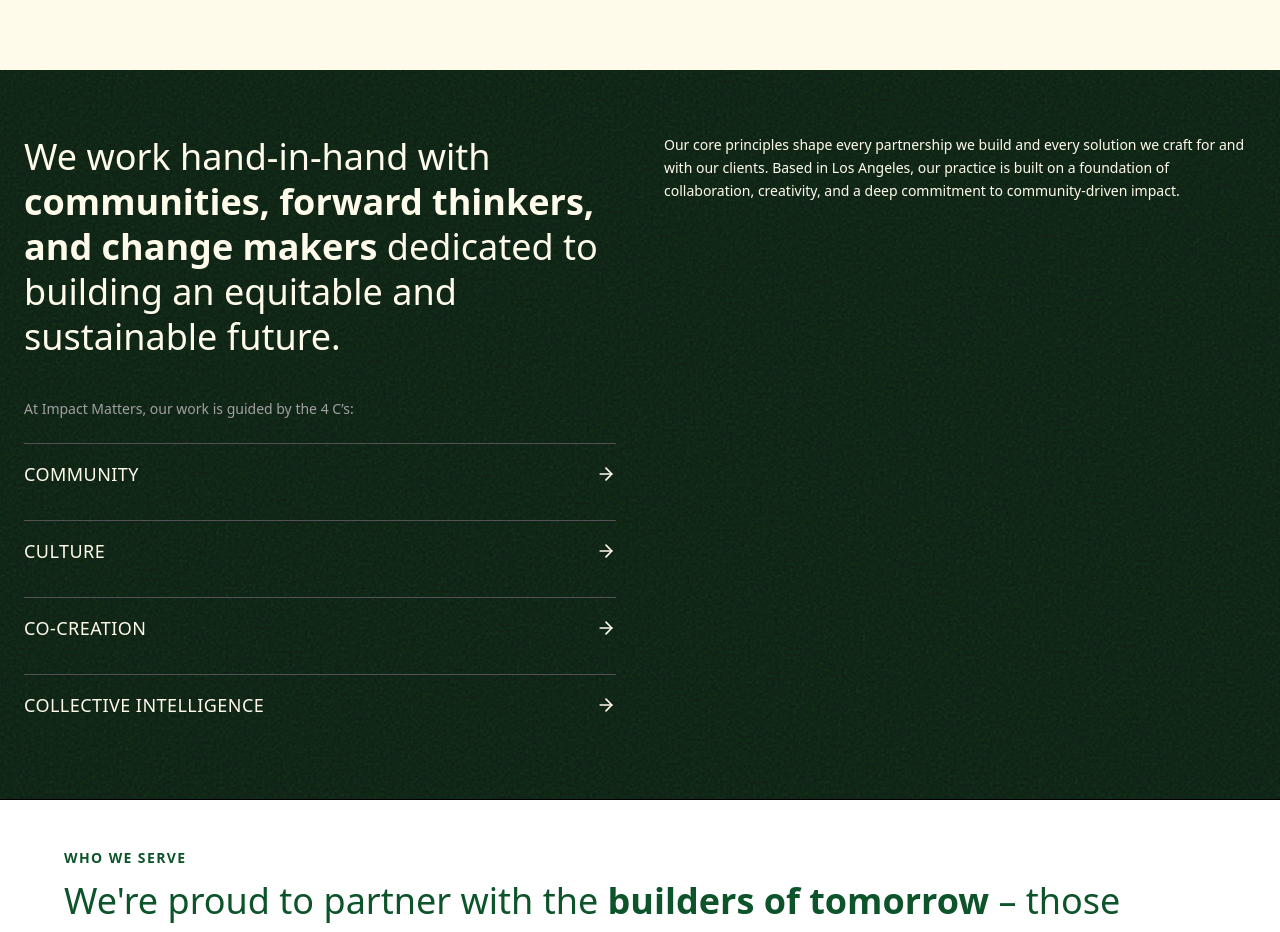
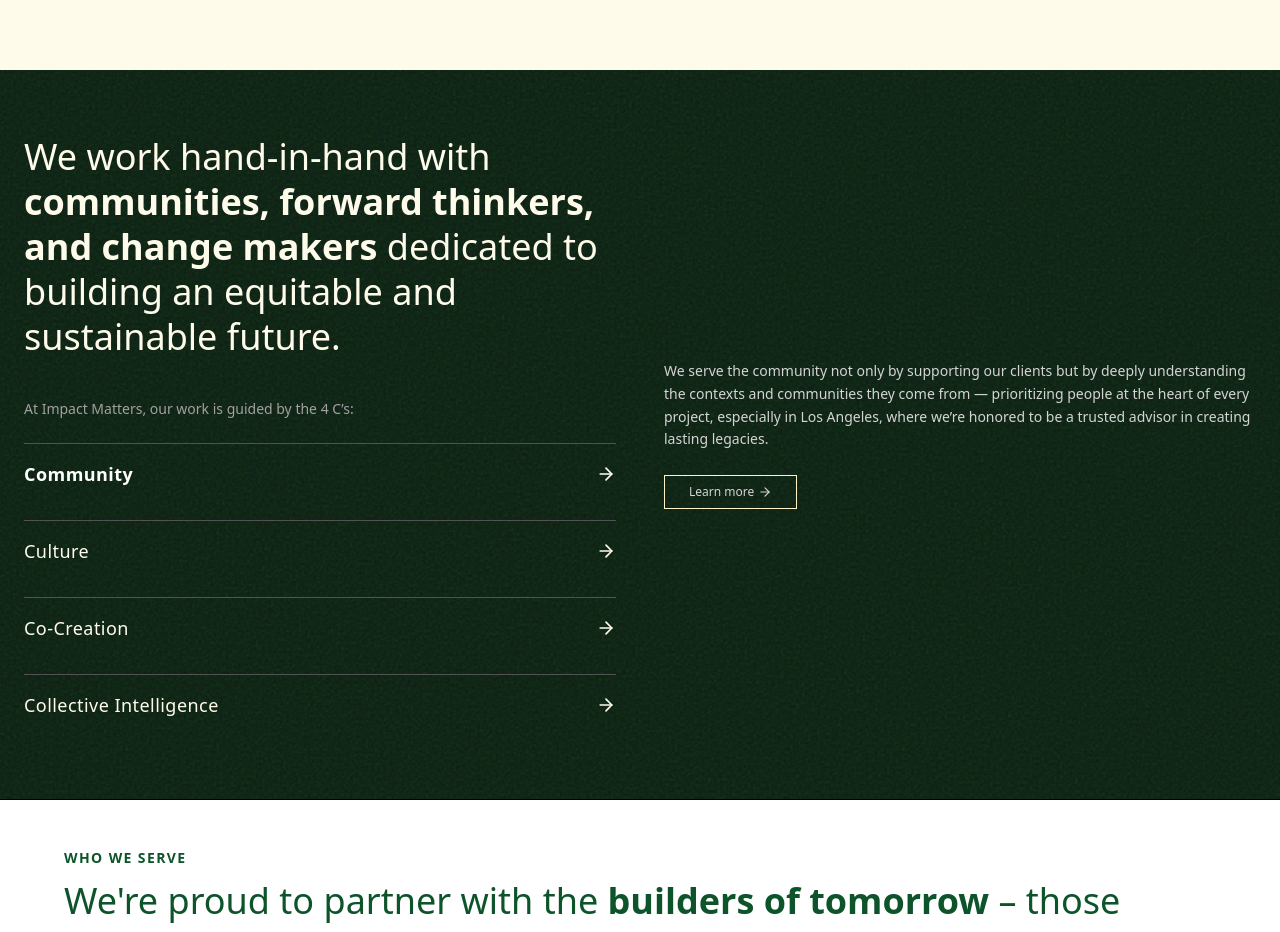
Before and after one commit to VarunSharma3520/impactMatters, a Next.js app: page / in a window 1280 px wide. Shown: the part 1560-2492 px from the top of the page. Built offline with nearby package versions, Linux system fonts and the light colour scheme.

Commit message:
UI: Home4 Interactive

```diff
--- a/src/app/components/Home4.jsx
+++ b/src/app/components/Home4.jsx
@@ -1,8 +1,9 @@
 "use client";
+
 import Link from "next/link";
 import { ArrowRight } from "lucide-react";
-import noise from "../../assets/images/noise.svg"
-
+import { useState } from "react";
+import noise from "../../assets/images/noise.svg";
 
 export default function Home4() {
 	const principles = [
@@ -11,6 +12,19 @@
 		"Co-Creation",
 		"Collective Intelligence",
 	];
+
+	const descriptions = {
+		Community:
+			"We serve the community not only by supporting our clients but by deeply understanding the contexts and communities they come from — prioritizing people at the heart of every project, especially in Los Angeles, where we’re honored to be a trusted advisor in creating lasting legacies.",
+		Culture:
+			"Our legal approach is rooted in cultural understanding — honoring diverse backgrounds, experiences, and traditions to help shape practices that reflect equity and inclusivity at every level.",
+		"Co-Creation":
+			"We work side-by-side with our clients, building solutions collaboratively. We believe shared ownership of ideas leads to better outcomes, more resilient strategies, and long-term success.",
+		"Collective Intelligence":
+			"Together, we are smarter. We draw on interdisciplinary knowledge, partner insights, and community wisdom to deliver legal solutions that are informed, inclusive, and forward-thinking.",
+	};
+
+	const [active, setActive] = useState("Community");
 
 	return (
 		<section
@@ -22,7 +36,7 @@
 				backgroundBlendMode: "overlay",
 			}}
 		>
-			<div className="max-w-7xl mx-auto grid md:grid-cols-2 gap-12">
+			<div className="max-w-7xl mx-auto grid md:grid-cols-2 gap-12 relative z-10">
 				{/* Left side */}
 				<div>
 					<h2 className="text-2xl md:text-4xl leading-tight font-light">
@@ -38,36 +52,41 @@
 					</p>
 
 					<ul className="space-y-4">
-						{principles.map((item, i) => (
+						{principles.map((item) => (
 							<li
-								key={i}
-								className="flex border-t border-neutral-600 py-4 text-lg uppercase tracking-wide"
+								key={item}
+								className={`flex border-t border-neutral-600 py-4 text-lg hover:font-bold uppercase tracking-wide transition-colors ${
+									active === item ? "text-white font-bold" : "text-amber-50"
+								}`}
 							>
-								<Link
-									href="#"
-									className="flex items-center justify-between w-full text-amber-50 hover:text-white transition-colors"
+								<button
+									onClick={() => setActive(item)}
+									className="flex items-center justify-between w-full hover:text-white transition group"
 								>
 									<span>{item}</span>
-									<ArrowRight size={20} />
-								</Link>
+									<ArrowRight
+										size={20}
+										className="transform transition-transform group-hover:translate-x-1"
+									/>
+								</button>
 							</li>
 						))}
 					</ul>
 				</div>
 
-				{/* Right side */}
-				<div className="text-sm leading-relaxed">
-					<p>
-						Our core principles shape every partnership we build and every
-						solution we craft for and with our clients. Based in Los Angeles,
-						our practice is built on a foundation of collaboration, creativity,
-						and a deep commitment to community-driven impact.
-					</p>
+				{/* Right side (Dynamic content) */}
+				<div className="text-sm leading-relaxed my-auto text-neutral-300">
+					<p>{descriptions[active]}</p>
+					<Link
+						href="/impact"
+						className="inline-flex items-center mt-6 text-xs border border-amber-100 px-6 py-2 hover:bg-amber-100 hover:text-green-950 transition"
+					>
+						Learn more <ArrowRight className="ml-1" size={14} />
+					</Link>
 				</div>
 			</div>
 
-			{/* Optional background graphic (abstract wave) */}
-			{/* Replace with SVG or bg-image if you want to match exactly */}
+			{/* Optional overlay */}
 			<div className="absolute inset-0 pointer-events-none bg-[radial-gradient(ellipse_at_center,_var(--tw-gradient-stops))] from-transparent via-[#183a2c33] to-[#0D1F12]"></div>
 		</section>
 	);
```
